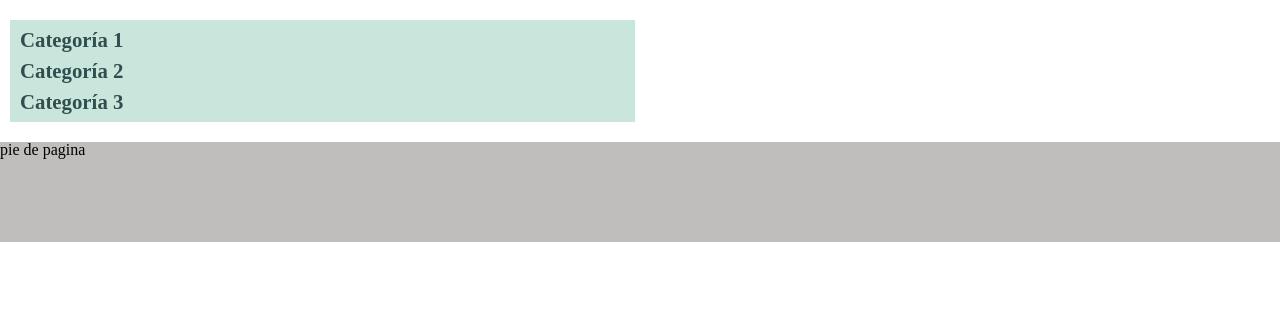
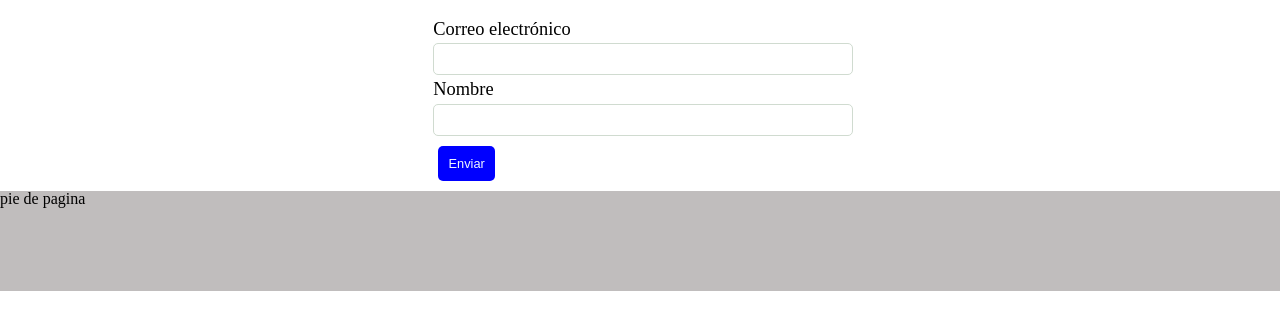
Before and after one commit to segundogaldames/cib-302-3500, a PHP site: page /cib302-3500/contactos in a window 1280 px wide. Shown: the part 160-490 px from the top of the page. Run offline with PHP 8.4, Linux system fonts and the light colour scheme.

Commit message:
Creacion de formulario de contacto

```diff
--- a/views/contactos/index.php
+++ b/views/contactos/index.php
@@ -1,22 +1,19 @@
 <section>
-    <aside>
-        <ul>
-            <li>
-                <a href="#">Categoría 1</a>
-            </li>
-        </ul>
-        <ul>
-            <li>
-                <a href="#">Categoría 2</a>
-            </li>
-        </ul>
-        <ul>
-            <li>
-                <a href="#">Categoría 3</a>
-            </li>
-        </ul>
-    </aside>
+    <div></div>
     <div>
-
+        <form action="" method="post">
+            <div class="form-group">
+                <label for="email" class="form-label">Correo electrónico</label>
+                <input type="email" name="email" id="" class="form-control">
+            </div>
+            <div class="form-group">
+                <label for="nombre" class="form-label">Nombre</label>
+                <input type="text" name="nombre" id="" class="form-control">
+            </div>
+            <div class="form-group">
+               <button type="submit" class="btn btn-primary">Enviar</button>
+            </div>
+        </form>
     </div>
+    <div></div>
 </section>
--- a/views/layout/default/css/styles.css
+++ b/views/layout/default/css/styles.css
@@ -74,17 +74,18 @@ section{
 }
 .btn{
     text-align: center;
-    padding: 0.7em;
+    padding: 0.8em;
     display: inline-block;
     margin: 5px;
-    font-size: 1.2em;
+    font-size: 0.8em;
     text-decoration: none;
-    font-weight: bolder;
-    border-radius: 3px 3px 3px 3px;
-    -webkit-border-radius: 3px 3px 3px 3px;
-    -moz-border-radius: 3px 3px 3px 3px;
-    -ms-border-radius: 3px 3px 3px 3px;
-    -o-border-radius: 3px 3px 3px 3px;
+    font-weight:200;
+    border: 0px;
+    border-radius: 5px 5px 5px 5px;
+    -webkit-border-radius: 5px 5px 5px 5px;
+    -moz-border-radius: 5px 5px 5px 5px;
+    -ms-border-radius: 5px 5px 5px 5px;
+    -o-border-radius: 5px 5px 5px 5px;
 }
 .btn-primary{
     background-color: blue;
@@ -140,3 +141,28 @@ section{
     text-align: center;
     margin-bottom: 4px;
 }
+
+/*estilos de formulario*/
+.form-control{
+    height: 2.1em;
+    border:rgb(208, 219, 208) solid 1px;
+    border-radius: 5px 5px 5px 5px;
+    -webkit-border-radius: 5px 5px 5px 5px;
+    -moz-border-radius: 5px 5px 5px 5px;
+    -ms-border-radius: 5px 5px 5px 5px;
+    -o-border-radius: 5px 5px 5px 5px;
+}
+.form-group{
+
+}
+.form-label{
+    font-size: 1.15em;
+}
+.form-control, .form-label{
+    width: 100%;
+}
+
+.form-control,.form-group, .form-label{
+    margin-bottom: 5px;
+    display: block;
+}
```
